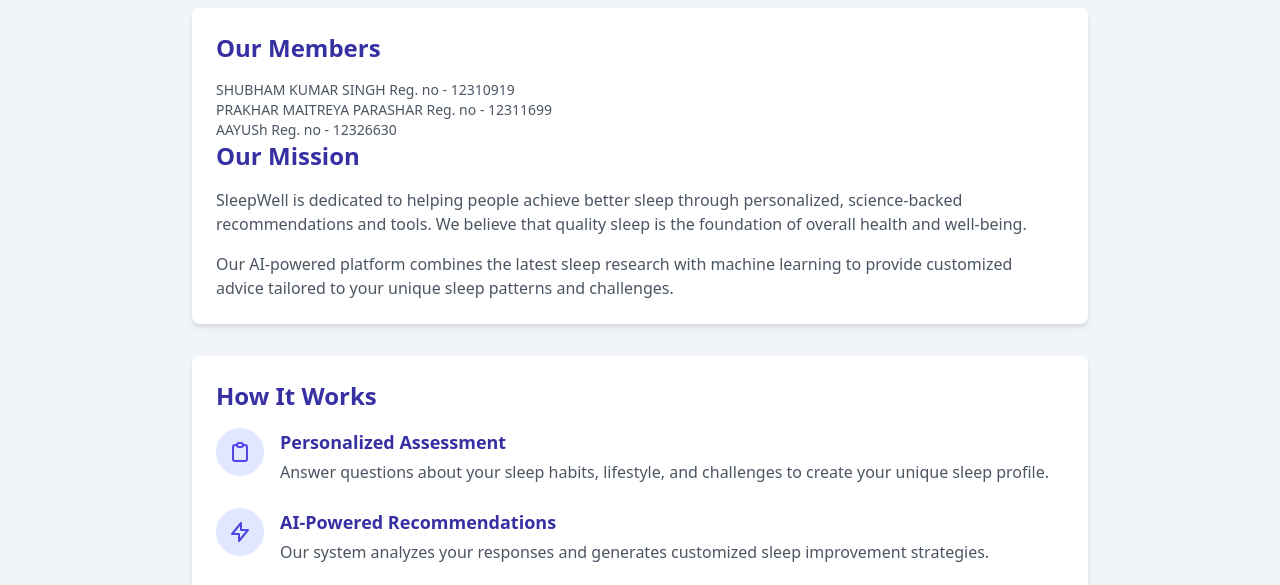
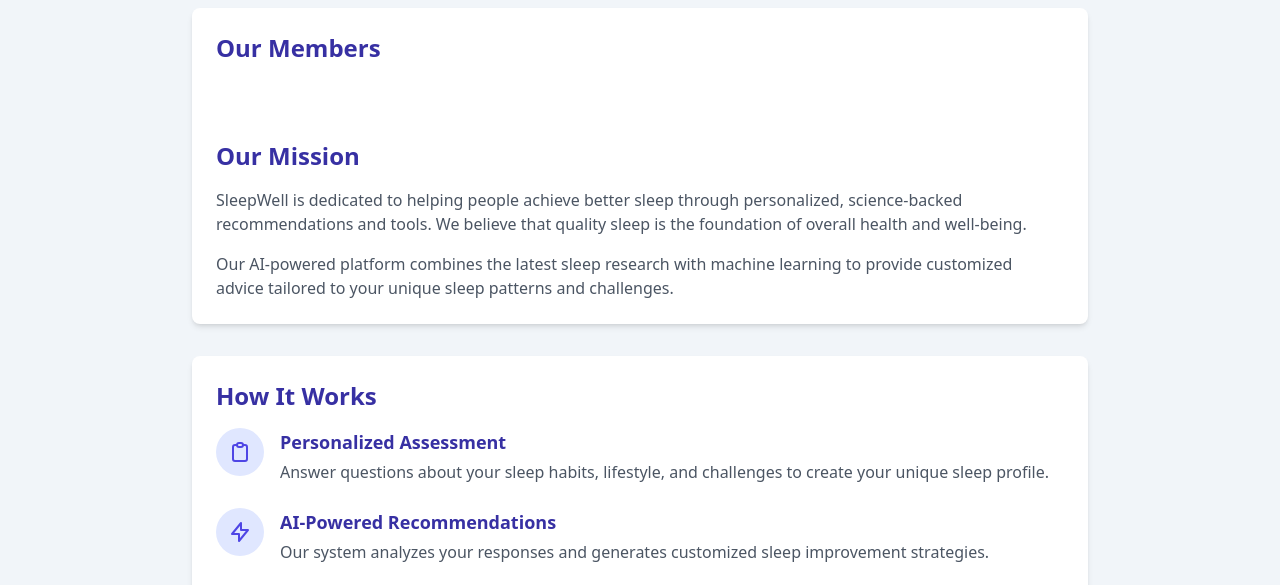
Before and after one commit to shubham2027/Free-AI-Sleep-Guide, a plain HTML site: page about.html in a window 1280 px wide. Shown: the part 172-757 px from the top of the page. Drawn offline with nearby package versions, Linux system fonts and the light colour scheme.

Commit message:
Update about.html

```diff
--- a/about.html
+++ b/about.html
@@ -50,9 +50,9 @@
 
             <div class="bg-white p-6 rounded-lg shadow-md mb-8">
                 <h2 class="text-2xl font-bold mb-4 text-indigo-800">Our Members</h2>
-                     <p class="text-sm text-gray-600">SHUBHAM KUMAR SINGH Reg. no - 12310919</p>
-                    <p class="text-sm text-gray-600">PRAKHAR MAITREYA PARASHAR Reg. no - 12311699</p>
-                    <p class="text-sm text-gray-600">AAYUSh Reg. no - 12326630</p>
+                     <p class="text-sm text-white">SHUBHAM KUMAR SINGH Reg. no - 12310919</p>
+                    <p class="text-sm text-white">PRAKHAR MAITREYA PARASHAR Reg. no - 12311699</p>
+                    <p class="text-sm text-white">AAYUSh Reg. no - 12326630</p>
                 <h2 class="text-2xl font-bold mb-4 text-indigo-800">Our Mission</h2>
                     <p class="text-gray-600 mb-4">SleepWell is dedicated to helping people achieve better sleep through personalized, science-backed recommendations and tools. We believe that quality sleep is the foundation of overall health and well-being.</p>
                     <p class="text-gray-600">Our AI-powered platform combines the latest sleep research with machine learning to provide customized advice tailored to your unique sleep patterns and challenges.</p>
```
